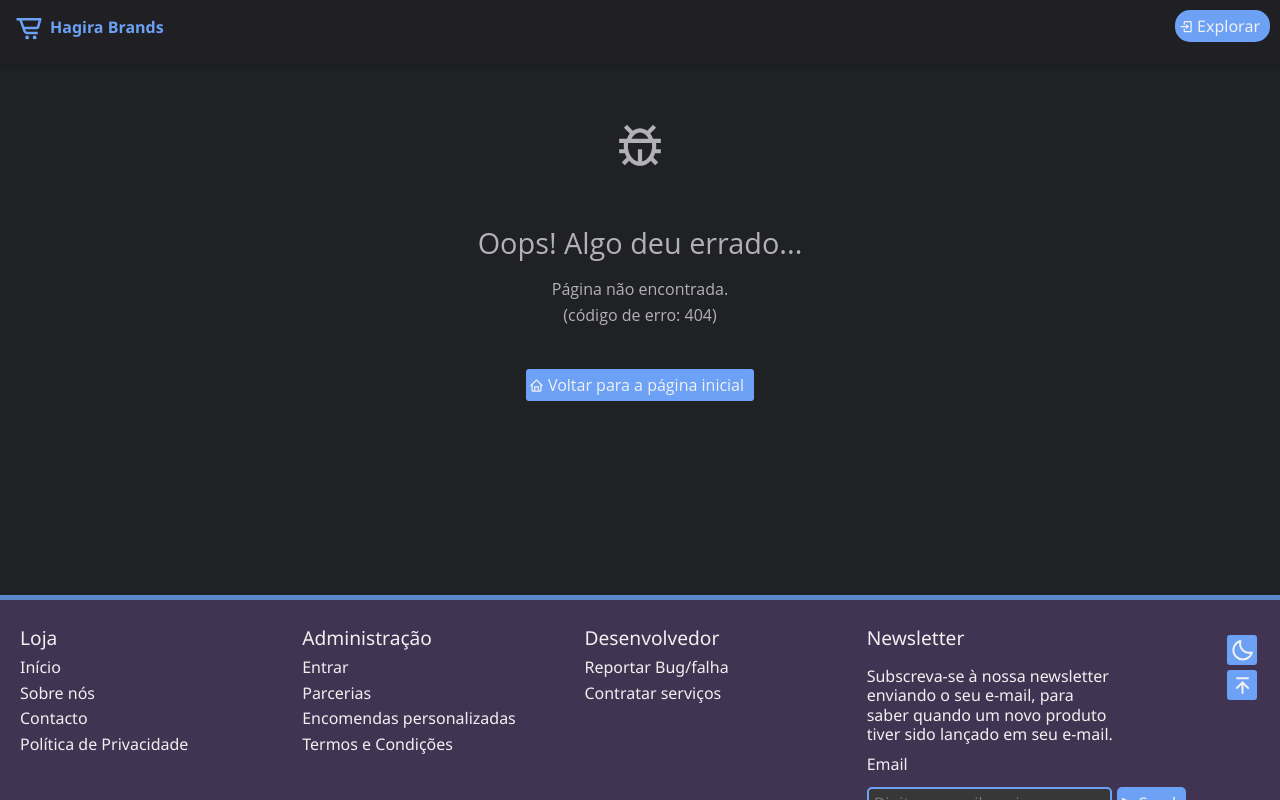
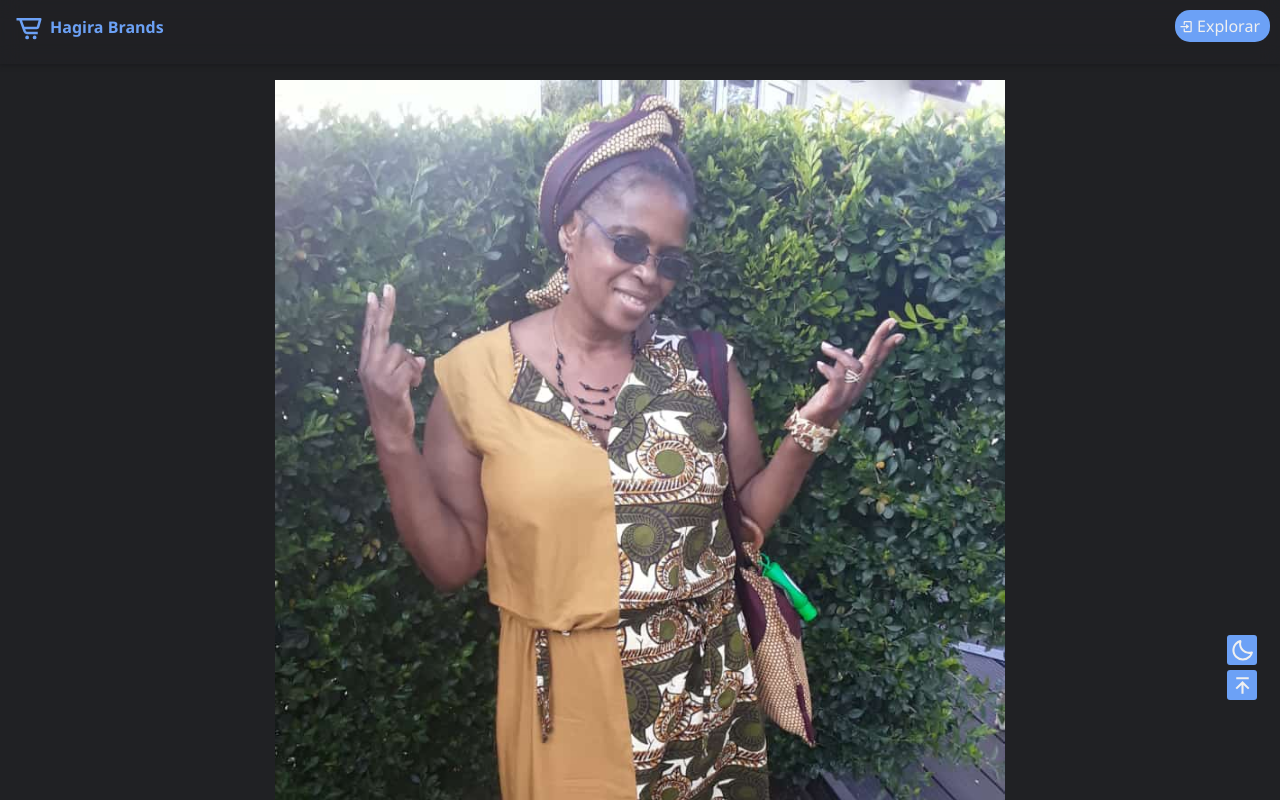
Before and after one commit to KainNhantumbo/Hagira-Brands-Store, a React (Create React App) app: page /about in a window 1280 px wide. Shown: the top 800 px of the page. Built offline with nearby package versions, Linux system fonts and the light colour scheme.

Commit message:
feat: created About page.

```diff
--- a/src/App.jsx
+++ b/src/App.jsx
@@ -11,12 +11,18 @@ import Contact from './pages/Contact';
 import DataSentSucess from './pages/DataSentSucess';
 import RestritectedRoute from './components/RestrictedRoute';
 import Admin from './pages/admin/Admin';
+import About from './pages/About';
 import Button from './components/Button';
 import { ThemeProvider } from 'styled-components';
 import { primary, dark } from './styles/themes';
 import { GlobalStyles } from './styles/Globalstyles';
 import React, { useState, useEffect } from 'react';
-import { BiArrowToTop, BiCheckCircle, BiChevronUpCircle, BiMoon } from 'react-icons/bi';
+import {
+	BiArrowToTop,
+	BiCheckCircle,
+	BiChevronUpCircle,
+	BiMoon,
+} from 'react-icons/bi';
 import { AppContainer } from './styles/app';
 
 export const Context = React.createContext();
@@ -109,7 +115,7 @@ const App = () => {
 					<section className='fluent-buttons'>
 						<div>
 							<Button icon={<BiMoon />} event={switchColors} />
-							<Button icon={<BiArrowToTop/>} event={slidePageUp} />
+							<Button icon={<BiArrowToTop />} event={slidePageUp} />
 						</div>
 					</section>
 				</AppContainer>
@@ -124,6 +130,7 @@ const App = () => {
 					<Route path='/contact' element={<Contact />} />
 					<Route path='/data-sent' element={<DataSentSucess />} />
 					<Route path='/login' element={<Login />} />
+					<Route path='/about' element={<About />} />
 					<Route
 						path='/admin'
 						element={
--- /dev/null
+++ b/src/pages/About.jsx
@@ -0,0 +1,10 @@
+import { AboutContainer } from "../styles/about";
+import aboutImage from '../img/about0.jpg'
+
+const About = () => {
+  return <AboutContainer>
+    <img src={aboutImage} alt="" />
+  </AboutContainer>;
+}
+
+export default About;
--- /dev/null
+++ b/src/styles/about.js
@@ -0,0 +1,29 @@
+import styled from 'styled-components';
+
+export const AboutContainer = styled.main`
+	width: 100%;
+	max-width: 750px;
+	margin: 0 auto;
+	padding: 80px 10px;
+	display: flex;
+	flex-direction: column;
+	gap: 20px;
+
+	line-height: 1.6rem;
+
+	i {
+		font-style: italic;
+	}
+
+	h1 {
+		font-size: 1.8rem;
+		font-weight: 500;
+		position: relative;
+	}
+
+	h2,
+	h3,
+	label {
+		font-weight: 500;
+	}
+`;
```
Also changed, not shown: src/img/about0.jpg (added).
